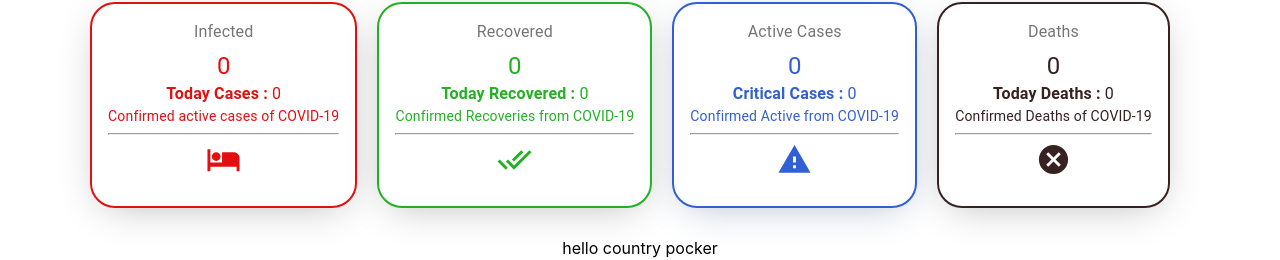
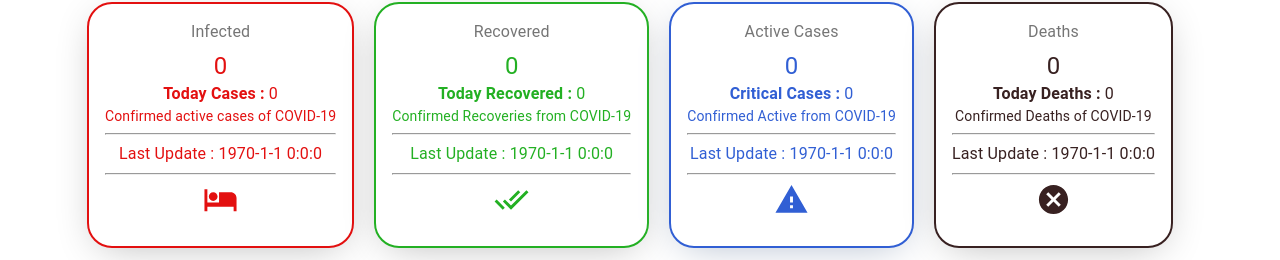
Before and after one commit to Muddi00seven/covid-tracker-bootcamp2020, a React (Create React App) app: page / in a window 1280 px wide. Shown: the part 352-612 px from the top of the page. Built offline with nearby package versions, Linux system fonts and the light colour scheme; no server answers.

Commit message:
Update Cards.js
Add Date feature  in card section

```diff
--- a/src/components/cards/Cards.js
+++ b/src/components/cards/Cards.js
@@ -2,9 +2,6 @@
     // styles
 import styles from "./Cards.module.css";
     // Material Ui
-// import AirlineSeatFlatOutlinedIcon from "@material-ui/icons/AirlineSeatFlatOutlined";
-// import HowToRegOutlinedIcon from "@material-ui/icons/HowToRegOutlined";
-
 import ReportProblemIcon from '@material-ui/icons/ReportProblem';
 import HotelIcon from '@material-ui/icons/Hotel';
 import CancelIcon from '@material-ui/icons/Cancel';
@@ -34,7 +31,10 @@
       deaths:0,todayDeaths:0,
        updated:0
       }
-
+     let getDate = new Date(covidData.updated) ;
+     let ymd = getDate.getFullYear()+'-'+(getDate.getMonth()+1)+'-'+getDate.getDate()
+     let hms = getDate.getHours()+ ":" + getDate.getMinutes() + ":" + getDate.getSeconds();
+     let LastUpdate = `  ${ymd} ${hms}`
     return(
       <div className={styles.container}>
         <img src='https://idc.net.pk/wp-content/themes/idc/assets/img/cidc.gif'/>
@@ -67,8 +67,13 @@
                 duration ={1}/>
             }
           </Typography>
+
           <Typography variant="body2" component={"div"}>
           Confirmed active cases of COVID-19
+          <hr/>
+            <Typography>
+           Last Update : {LastUpdate}
+            </Typography>
             <hr />
             <div>{<HotelIcon fontSize="large" />}</div>
           </Typography>
@@ -104,6 +109,10 @@
           </Typography>
           <Typography variant="body2" component={"div"}>
           Confirmed Recoveries from COVID-19
+          <hr/>
+          <Typography>
+           Last Update : {LastUpdate}
+            </Typography>
             <hr />
             <DoneAllIcon fontSize={"large"} />
           </Typography>
@@ -139,6 +148,10 @@
           </Typography>
           <Typography variant="body2" component={"div"}>
           Confirmed Active from COVID-19
+          <hr/>
+          <Typography>
+          Last Update : {LastUpdate}
+            </Typography>
             <hr />
             <ReportProblemIcon fontSize={"large"} />
           </Typography>
@@ -174,6 +187,10 @@
           </Typography>
           <Typography variant="body2" component={"div"}>
           Confirmed Deaths of COVID-19
+          <hr/>
+          <Typography>
+          Last Update : {LastUpdate}
+            </Typography>
             <hr />
             <CancelIcon fontSize={"large"} />
           </Typography>
```
